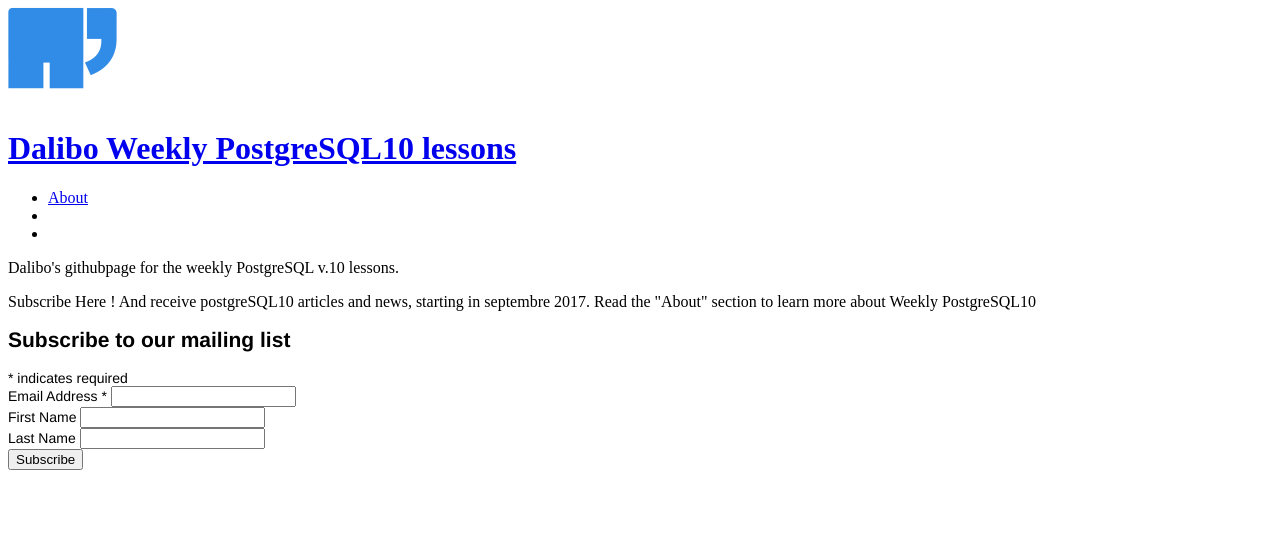
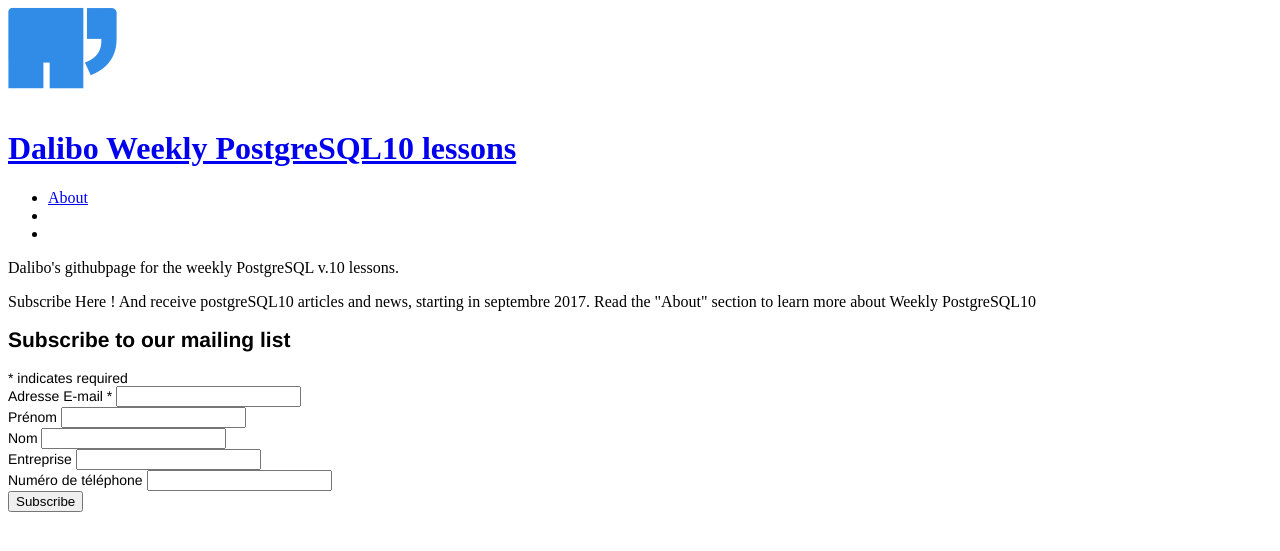
Before and after one commit to leorenc/Newsletter-PostgreSQL10, a Jekyll site: the page built from index.html, in a window 1280 px wide, cut to the strip 112-663 px from the top of the page. Built offline with Jekyll 4.4.1, drawn with Linux system fonts in a browser that asks for light colours; the list of posts is cut into pages by our own code; comment, search, counter and statistics services are not loaded.

Commit message:
Update index.html

```diff
--- a/index.html
+++ b/index.html
@@ -31,7 +31,8 @@
       </div>
     </div>
     {% endfor %}
- <!-- Begin MailChimp Signup Form -->
+
+	  <!-- Begin MailChimp Signup Form -->
 <link href="//cdn-images.mailchimp.com/embedcode/classic-10_7.css" rel="stylesheet" type="text/css">
 <style type="text/css">
 	#mc_embed_signup{background:#fff; clear:left; font:14px Helvetica,Arial,sans-serif; }
@@ -44,17 +45,25 @@
 	<h2>Subscribe to our mailing list</h2>
 <div class="indicates-required"><span class="asterisk">*</span> indicates required</div>
 <div class="mc-field-group">
-	<label for="mce-EMAIL">Email Address  <span class="asterisk">*</span>
+	<label for="mce-EMAIL">Adresse E-mail  <span class="asterisk">*</span>
 </label>
 	<input type="email" value="" name="EMAIL" class="required email" id="mce-EMAIL">
 </div>
 <div class="mc-field-group">
-	<label for="mce-FNAME">First Name </label>
+	<label for="mce-FNAME">Prénom </label>
 	<input type="text" value="" name="FNAME" class="" id="mce-FNAME">
 </div>
 <div class="mc-field-group">
-	<label for="mce-LNAME">Last Name </label>
+	<label for="mce-LNAME">Nom </label>
 	<input type="text" value="" name="LNAME" class="" id="mce-LNAME">
+</div>
+<div class="mc-field-group">
+	<label for="mce-MMERGE4">Entreprise </label>
+	<input type="text" value="" name="MMERGE4" class="" id="mce-MMERGE4">
+</div>
+<div class="mc-field-group size1of2">
+	<label for="mce-MMERGE3">Numéro de téléphone </label>
+	<input type="text" name="MMERGE3" class="" value="" id="mce-MMERGE3">
 </div>
 	<div id="mce-responses" class="clear">
 		<div class="response" id="mce-error-response" style="display:none"></div>
```
Also changed, not shown: other parts of index.html (+2 -1 lines).
